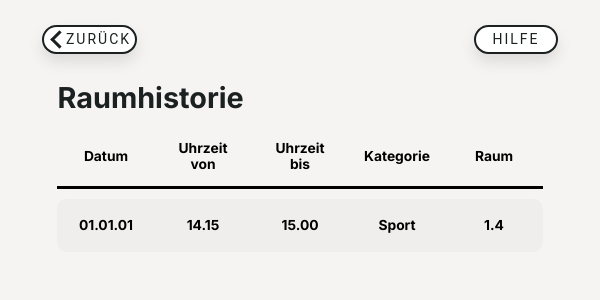
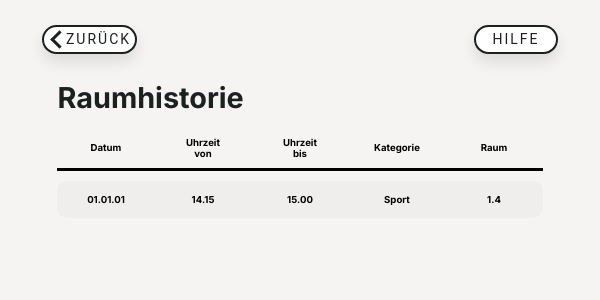
Before and after one commit to LegoStalin/koord-app-altenberge, a Django app: template koordapp/main_app/templates/history_pages/room_history.html in a window 600 px wide. Shown: the top 300 px of the page. Run offline with Django 4.2, Linux system fonts and the light colour scheme; the template is opened without the code that fills it, so the values that code supplies are empty.

Commit message:
history css changes

```diff
--- a/koordapp/main_app/static/css/history_pages/history_page_style.css
+++ b/koordapp/main_app/static/css/history_pages/history_page_style.css
@@ -20,10 +20,16 @@
 }
 .column_title_type1,
 .data_row_type1 {
-  margin-left: 6%;
-  margin-right: 6%;
+  /* margin-left: 6%;
+  margin-right: 6%; */
   text-align: center;
+
   width: 20%;
+}
+
+.data_row_type1 h4 {
+  overflow: hidden;
+  word-wrap: break-word;
 }
 
 .table_data {
@@ -51,16 +57,16 @@
   #room_history_row .data_row_type1 {
     font-size: 2.5vw;
   } */
-  .column_title_type1,
+  /* .column_title_type1,
   .data_row_type1 {
     margin-left: 3%;
     margin-right: 3%;
-  }
+  } */
   /*Phone extra Media Quarry*/
   @media only screen and (min-width: 400px) and (max-width: 700px) {
     .column_title_type1,
     .data_row_type1 {
-      font-size: 2.3vw;
+      font-size: 0.6em;
     }
   }
 }
```
